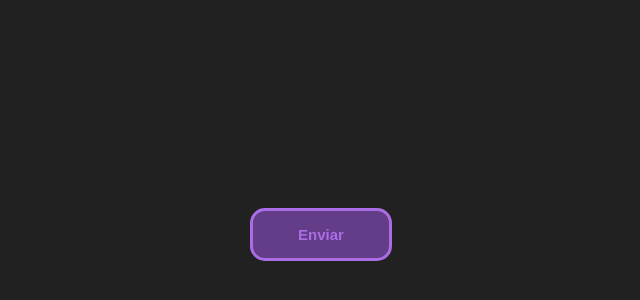
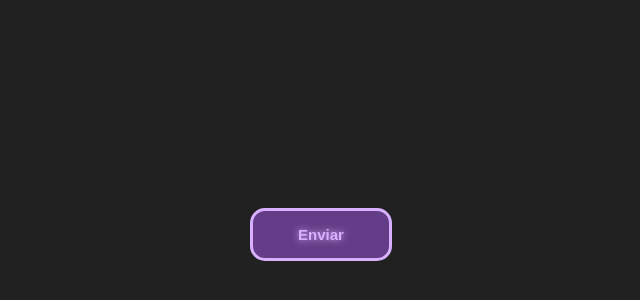
Before and after one commit to GustavoCavarlho/primeira-aula-de-verdade-, a plain HTML site: page butão bonito/index.html in a window 1280 px wide. Shown: the part 174-474 px from the top of the page, without its empty margins (319-959 px from the left). Drawn offline with Linux system fonts and the light colour scheme.

Commit message:
Add files via upload

```diff
--- a/butão bonito/style.css
+++ b/butão bonito/style.css
@@ -8,7 +8,7 @@ body {
 
 button {
     --glow-color: rgb(217, 176, 255);
-    --glow-color: rgba(191, 123, 255, 0.781);
+    --glow-spread-color: rgba(191, 123, 255, 0.781);
     --ehanced-glow-color: rgb(231, 206, 255);
     --btn-color: rgb(100, 61, 136);
 
@@ -24,5 +24,6 @@ button {
     box-shadow: 0 0 1em .25 var(--glow-color),
                 0 0 4em 1em var(--glow-spread-color),
                 inset 0 0 0.75em .25em var(--glow-color);
+    text-shadow:  0 0 .5em var(--glow-color);
 
 }
```
